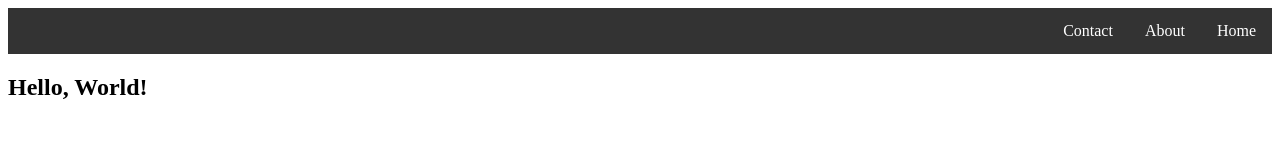
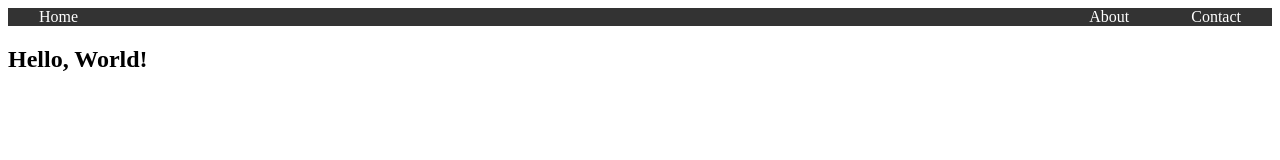
Before and after one commit to hehirm/blogwebsite, a plain HTML site: page index.html in a window 1280 px wide. Drawn offline with Linux system fonts and the light colour scheme.

```diff
--- a/header.css
+++ b/header.css
@@ -1,23 +1,29 @@
-ul {
+nav ul {
   list-style-type: none;
   margin: 0;
   padding: 0;
+  display: flex;
+  justify-content: space-between;
+  align-items: center;
   overflow: hidden;
   background-color: #333;
 }
 
-li {
-  float: right;
+nav ul li {
+  margin: 0 15px;
 }
 
-li a {
-  display: block;
+nav ul li a {
   color: white;
   text-align: center;
   padding: 14px 16px;
   text-decoration: none;
 }
 
-li a:hover {
+nav ul li a:hover {
   background-color: #111;
 }
+
+nav ul li:first-child {
+  margin-right: auto;
+}
```
